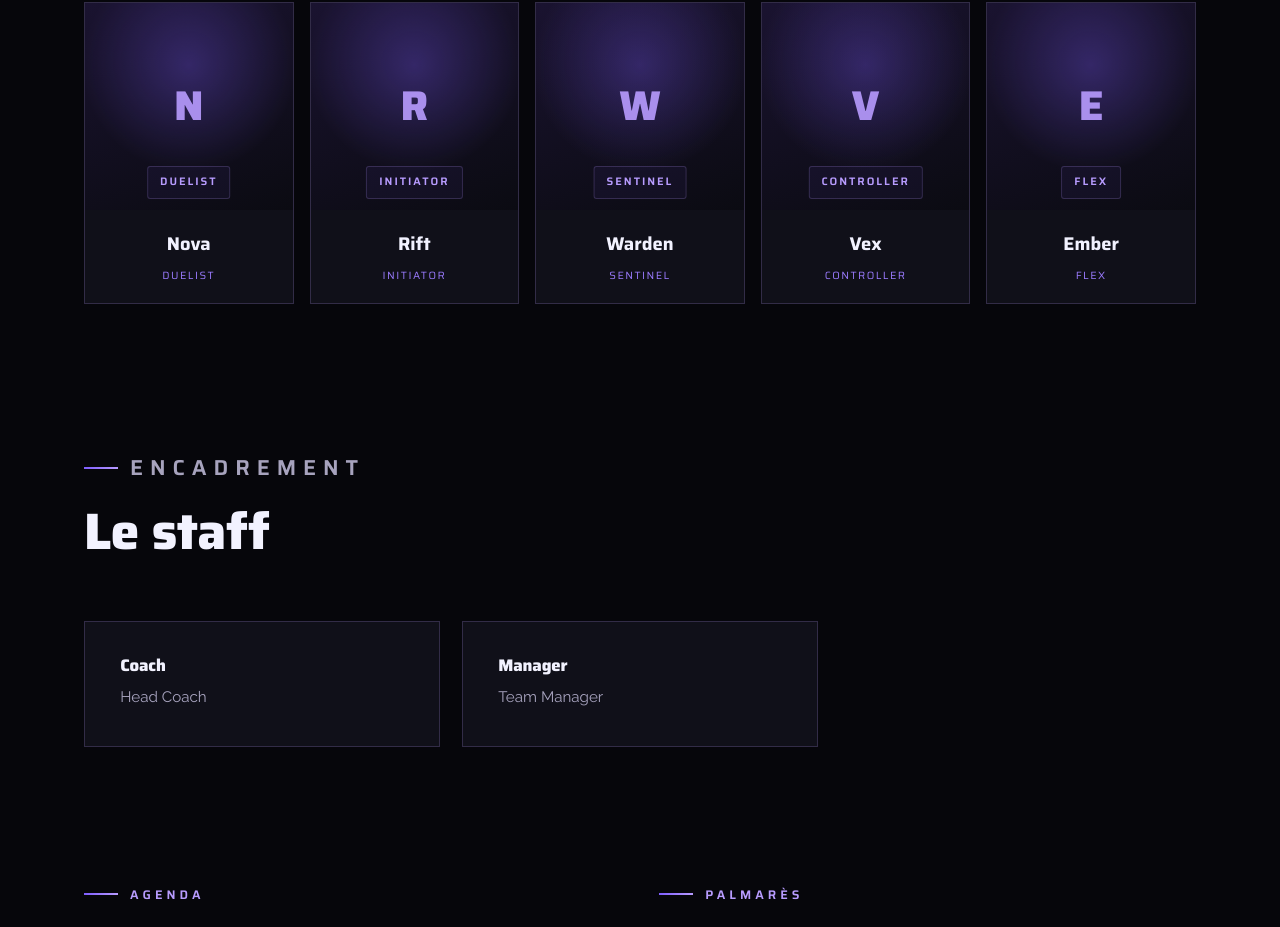
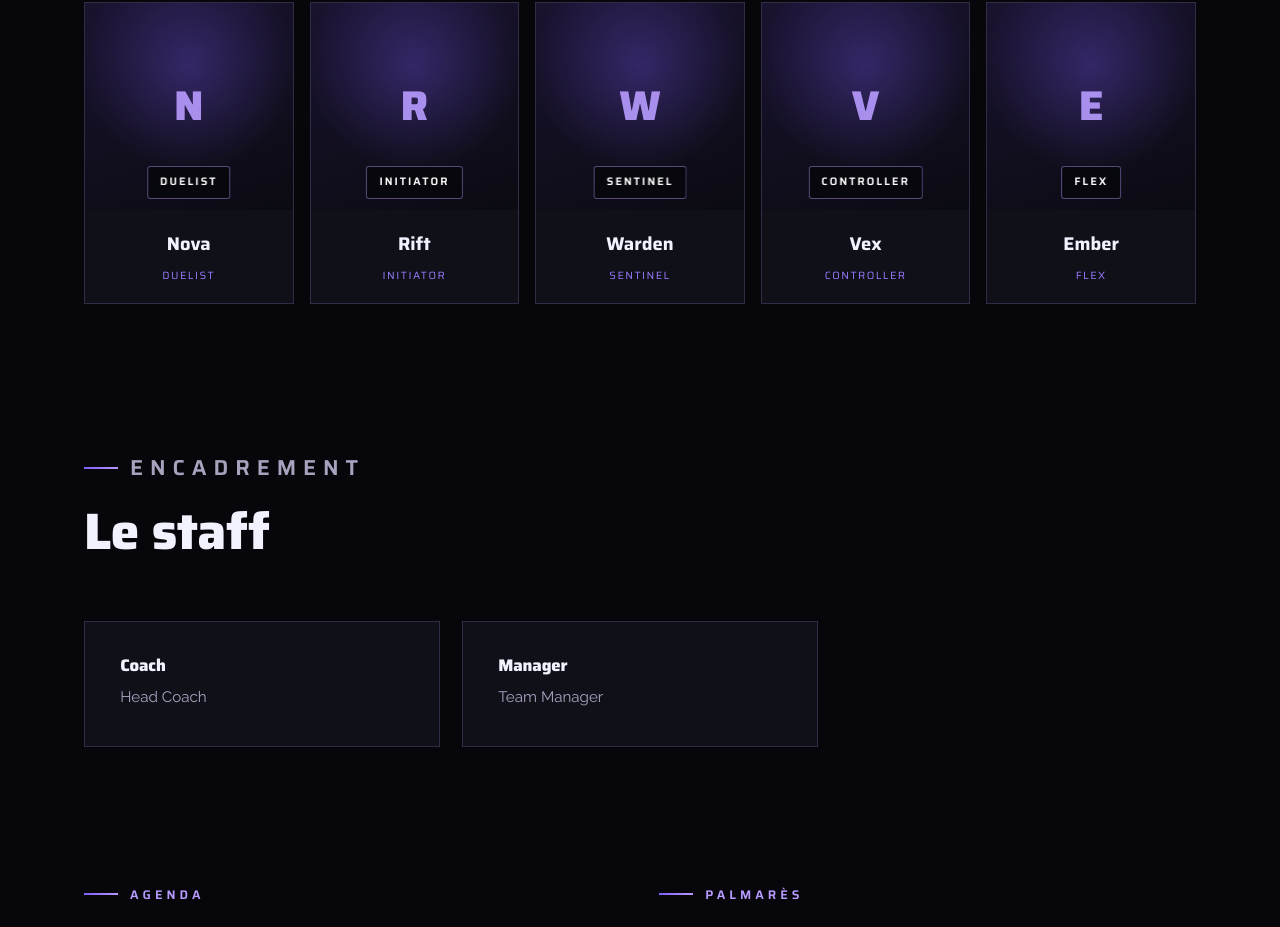
Before and after one commit to Kirito160302/eden-esport-web, a Next.js app: page /equipes/valorant in a window 1280 px wide. Shown: the part 814-1741 px from the top of the page. Built offline with nearby package versions, Linux system fonts and the light colour scheme; no server answers.

Commit message:
fix(joueurs): badge role lisible par-dessus la photo

```diff
--- a/src/app/globals.css
+++ b/src/app/globals.css
@@ -1619,3 +1619,7 @@ textarea.esp-input{min-height:64px;resize:vertical}
 
 /* Carte joueur : photo (image mise en avant WordPress) qui remplit l'avatar */
 .player-avatar .pc-photo{position:absolute;inset:0;width:100%;height:100%;object-fit:cover;object-position:top center}
+
+/* Carte joueur : le badge rôle doit rester visible/lisible par-dessus la photo */
+.player-avatar .pc-photo{z-index:0}
+.player-avatar .role{z-index:2;background:rgba(6,6,11,.72);color:#fff;border:1px solid rgba(184,156,255,.45);backdrop-filter:blur(6px);-webkit-backdrop-filter:blur(6px)}
```
